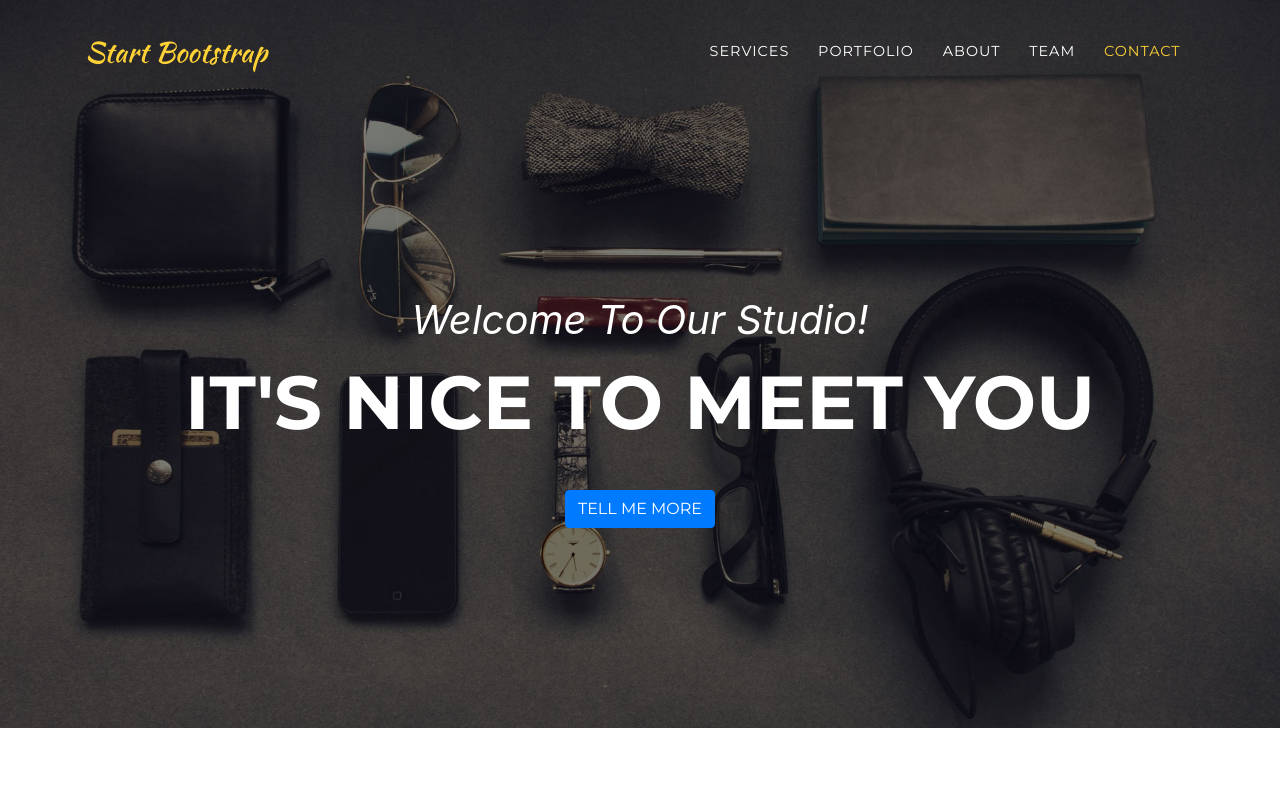
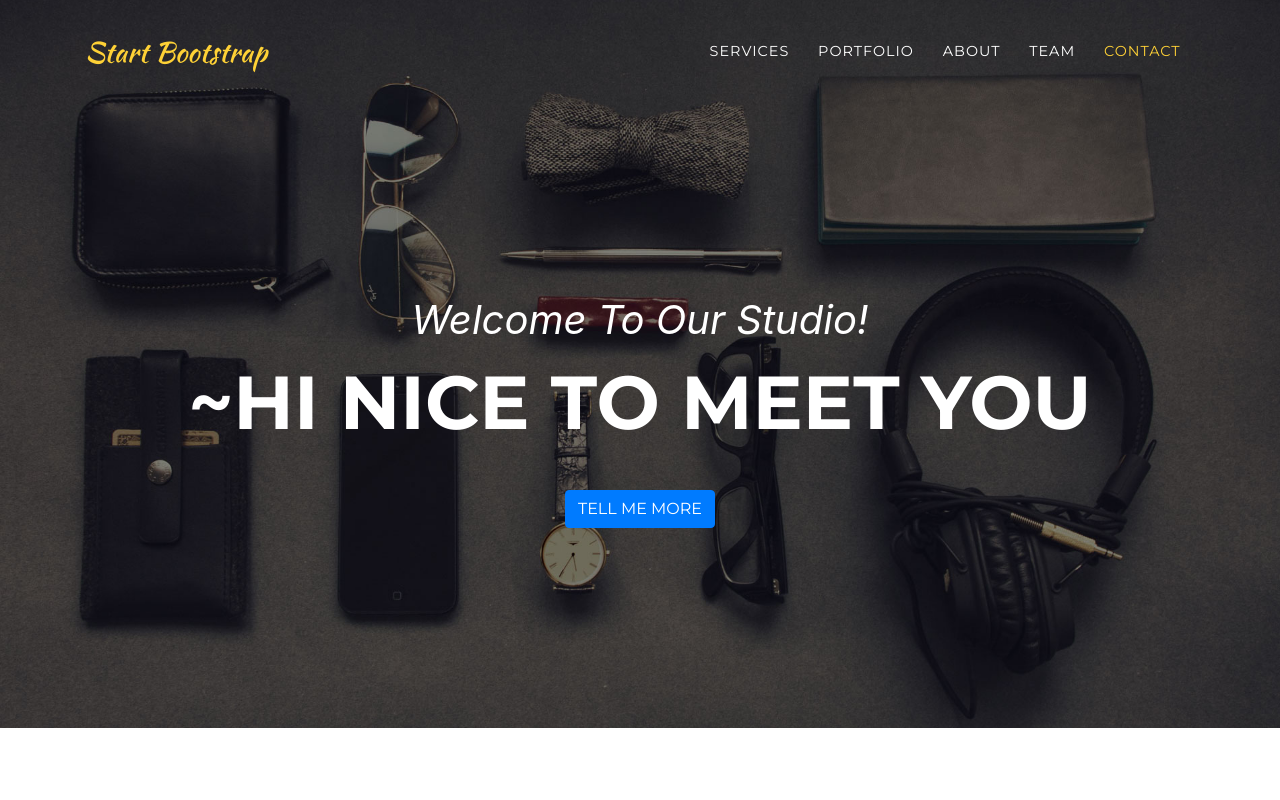
Before and after one commit to MICHIKAMIYUSHI/bootstrap, a website with bundled scripts: page index.html in a window 1280 px wide. Shown: the top 800 px of the page. Built offline with nearby package versions, Linux system fonts and the light colour scheme; a web font is replaced by a local one.

Commit message:
change title

```diff
--- a/index.html
+++ b/index.html
@@ -62,7 +62,7 @@
     <div class="container">
       <div class="intro-text">
         <div class="intro-lead-in">Welcome To Our Studio!</div>
-        <div class="intro-heading text-uppercase">It's Nice To Meet You</div>
+        <div class="intro-heading text-uppercase"> ~hi Nice To Meet You</div>
         <a class="btn btn-primary btn-xl text-uppercase js-scroll-trigger" href="#services">Tell Me More</a>
       </div>
     </div>
```
